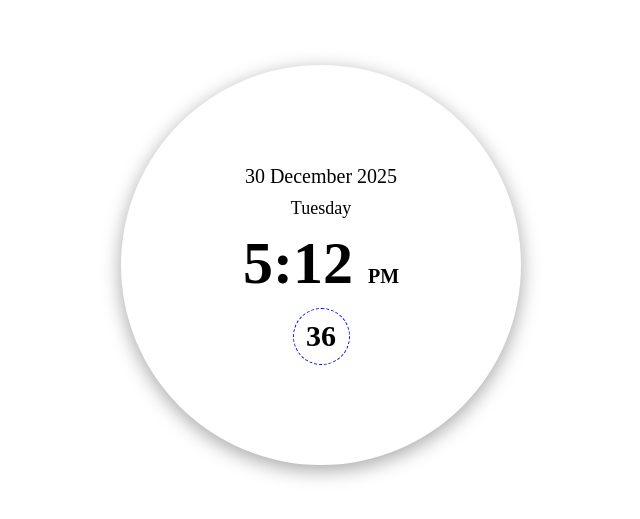
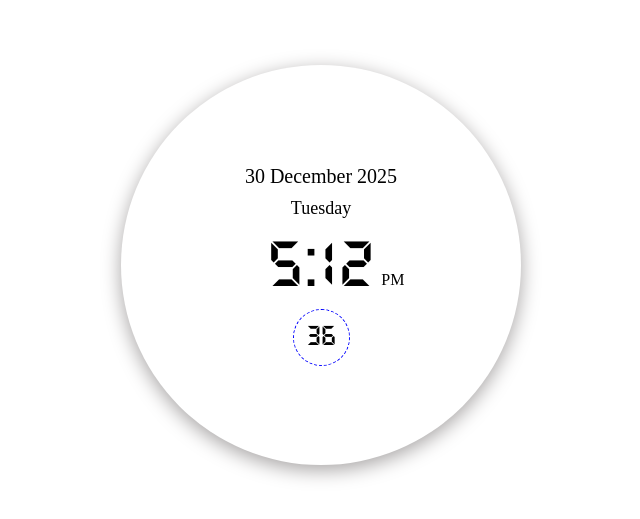
Before and after one commit to md-mohosin/digital-clock, a website built with Vite: page index.html in a window 1280 px wide. Shown: the part 135-654 px from the top of the page, without its empty margins (319-959 px from the left). Built offline with nearby package versions, Linux system fonts and the light colour scheme.

Commit message:
add font family

```diff
--- a/index.html
+++ b/index.html
@@ -11,10 +11,13 @@
 <body>
   <section class="container">
     <div class="clock-container">
-      <p style="font-size: 20px;" ><span id="date"></span> <span id="month"></span> <span id="year"></span></p>
-      <p style="font-size: 18px;" id="weekday"></p>
-      <h1 style="font-size: 60px;"> <span id="hour"></span>:<span id="minute"></span> <span style="font-size: 20px;" id="ampm"></span></h1>
-      <h3 style="height: 35px; width: 35px;text-align: center; font-size: 30px; border: 1px dashed blue;padding: 10px;border-radius: 50%;" id="seconde"></h3>
+      <p class="todayDate"><span id="date"></span> <span id="month"></span> <span id="year"></span></p>
+      <p class="day-of-week"id="weekday"></p>
+     <div class="time-container">
+       <h1 class="time"> <span id="hour"></span>:<span id="minute"></span></h1>
+       <p id="ampm"></p>
+     </div>
+      <h3 id="second"></h3>
     </div>
   </section>
 
--- a/src/clock.js
+++ b/src/clock.js
@@ -7,7 +7,7 @@ function updateClock() {
     document.getElementById("year").textContent = date.getFullYear()
     document.getElementById("weekday").textContent = date.toLocaleDateString("en-GB", { weekday: "long" })
     document.getElementById("minute").textContent = date.getMinutes()
-    document.getElementById("seconde").textContent = date.getSeconds()
+    document.getElementById("second").textContent = date.getSeconds()
 
     let hours = date.getHours()
     let ampm = hours >= 12 ? 'PM' : "AM"
--- a/src/style.css
+++ b/src/style.css
@@ -1,30 +1,78 @@
+@font-face {
+  font-family: "DS-Digital";
+  src: url("../fonts/DS-DIGIB.TTF") format("truetype");
+}
+
 html,
 body {
     height: 100%;
+    background-color: white;
 }
 
 * {
     margin: 0;
     padding: 0;
+
 }
 
 .container {
     display: flex;
     justify-content: center;
     align-items: center;
-    height: 100%;
+    height: 100%;background-color: white;
+    color: black;
 }
 
 .clock-container {
     width: 400px;
     height: 400px;
-    /* border: 1px solid red; */
     border-radius: 50%;
-    display: flex;justify-content: center;align-items: center;
-    flex-direction: column;gap: 10px;
+    display: flex;
+    justify-content: center;
+    align-items: center;
+    flex-direction: column;
+    gap: 10px;
     box-shadow: 0px 5px 19px rgb(167, 164, 164);
 }
 
-#apmp{
+.todayDate{
     font-size: 20px;
 }
+.time{
+    font-size: 70px;font-family: 'DS-Digital', monospace;
+}
+.day-of-week{
+    font-size: 18px;
+}
+
+.time-container{
+    display: flex;
+    position: relative;
+    gap: 10px;
+
+}
+
+#ampm{
+    position: absolute;
+    right: -30px;bottom: 10px;
+}
+
+#second {
+    height: 35px;
+    width: 35px;
+    text-align: center;
+    font-size: 30px;
+    border: 1px dashed blue;
+    padding: 10px;
+    border-radius: 50%;
+    font-family: 'DS-Digital', monospace;
+}
+
+
+
+@media (max-width:500px) {
+    .clock-container{
+        width: 300px;
+        height: 300px;
+    }
+}
```
Also changed, not shown: fonts/DS-DIGI.TTF (added), fonts/DS-DIGIB.TTF (added).
